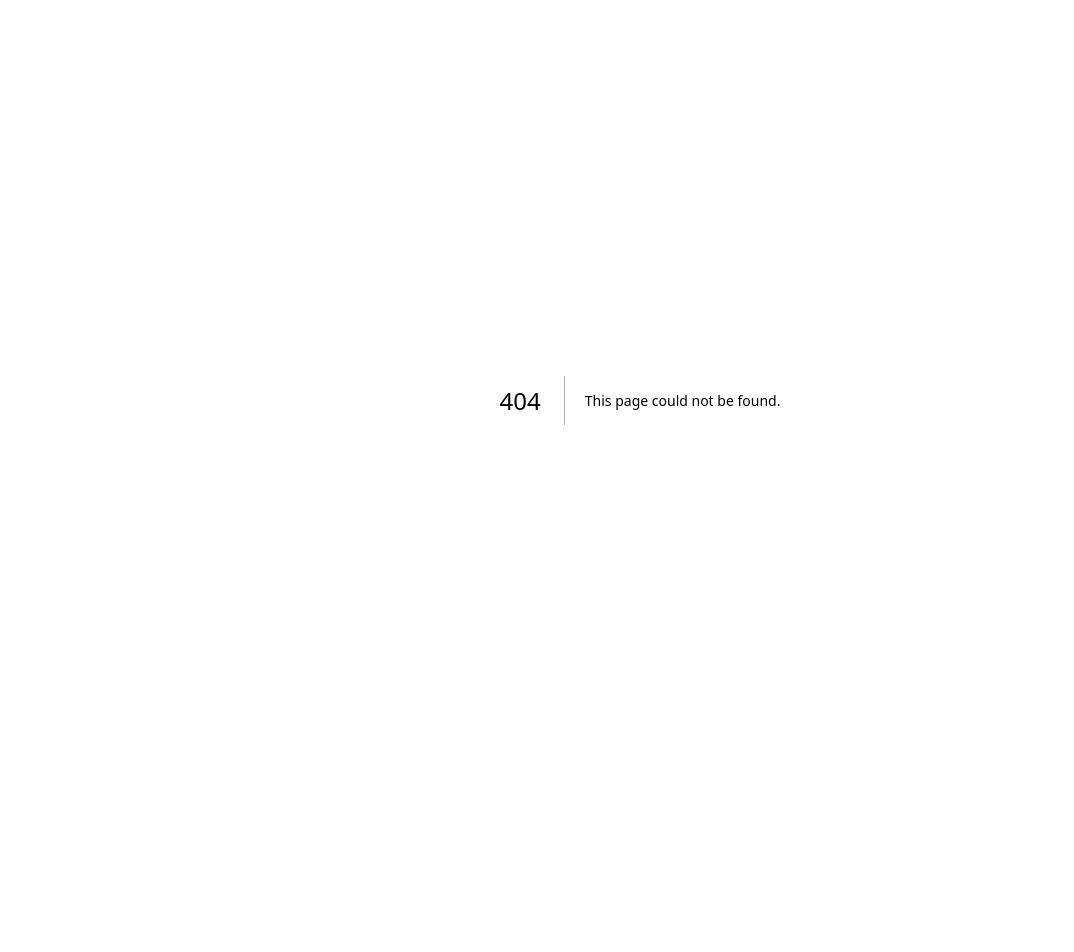
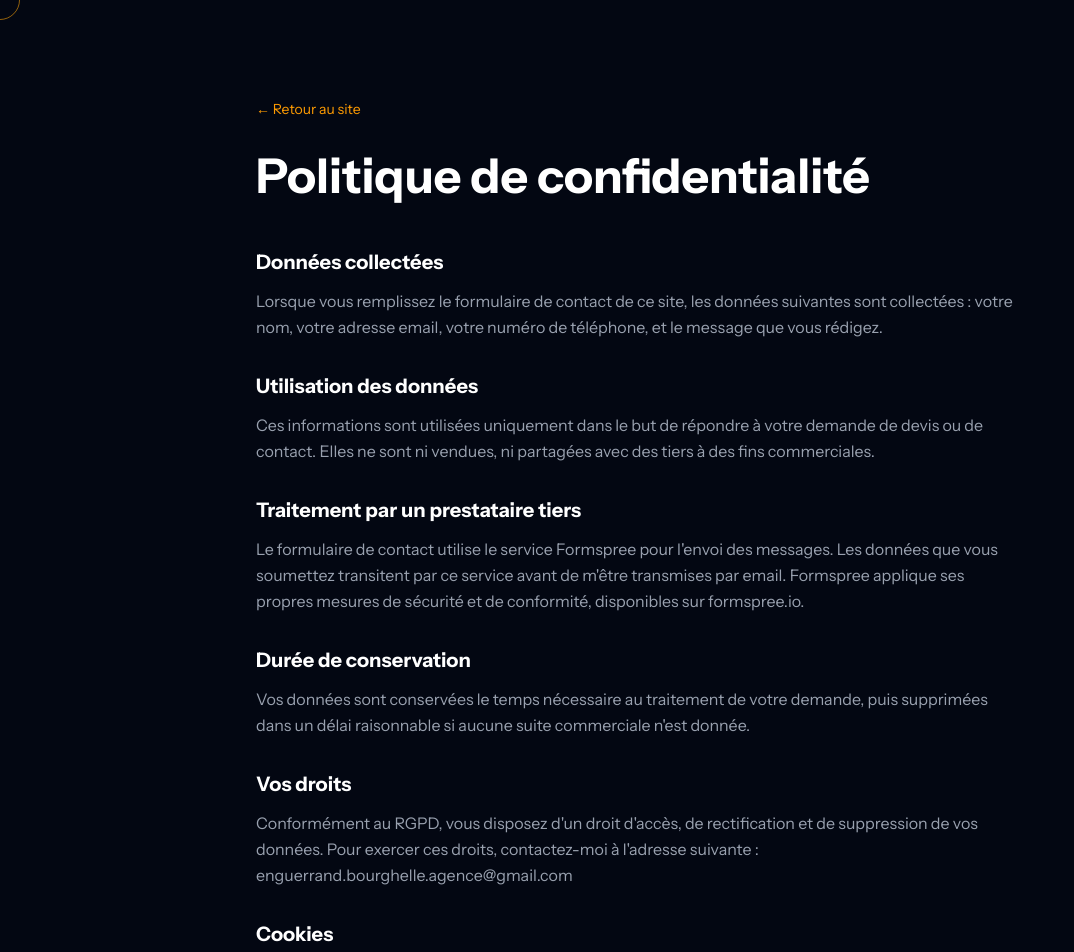
Before and after one commit to enguerrandbourghelle/agence-demo, a Next.js app: page /politique-confidentialite in a window 1280 px wide. Before the commit this address had no page. Shown: the top 952 px of the page, without its empty margins (0-1074 px from the left). Before the commit the page ends 800 px from the top, so only its background shows below. Built offline with nearby package versions, Linux system fonts and the light colour scheme.

Commit message:
feat: page politique de confidentialite et lien footer

```diff
--- /dev/null
+++ b/app/politique-confidentialite/page.tsx
@@ -0,0 +1,76 @@
+"use client";
+import { useRouter } from "next/navigation";
+import Cursor from "../../components/Cursor";
+
+export default function PolitiqueConfidentialite() {
+  const router = useRouter();
+
+  const handleBack = () => {
+    router.push("/");
+    setTimeout(() => {
+      document.getElementById("contact")?.scrollIntoView({ behavior: "smooth" });
+    }, 100);
+  };
+
+  return (
+    <main className="min-h-screen bg-gray-950 text-gray-300 px-6 md:px-16 py-24">
+      <Cursor />
+      <div className="max-w-3xl mx-auto">
+        <button onClick={handleBack} className="font-mono text-sm text-amber-500 hover:text-amber-400 transition">← Retour au site</button>
+        <h1 className="font-serif text-4xl md:text-5xl font-bold text-white mt-8 mb-12">Politique de confidentialité</h1>
+
+        <div className="flex flex-col gap-8 text-gray-400 leading-relaxed">
+          <section>
+            <h2 className="font-serif text-xl font-bold text-white mb-3">Données collectées</h2>
+            <p>
+              Lorsque vous remplissez le formulaire de contact de ce site, les données suivantes sont collectées :
+              votre nom, votre adresse email, votre numéro de téléphone, et le message que vous rédigez.
+            </p>
+          </section>
+
+          <section>
+            <h2 className="font-serif text-xl font-bold text-white mb-3">Utilisation des données</h2>
+            <p>
+              Ces informations sont utilisées uniquement dans le but de répondre à votre demande de devis ou
+              de contact. Elles ne sont ni vendues, ni partagées avec des tiers à des fins commerciales.
+            </p>
+          </section>
+
+          <section>
+            <h2 className="font-serif text-xl font-bold text-white mb-3">Traitement par un prestataire tiers</h2>
+            <p>
+              Le formulaire de contact utilise le service Formspree pour l&apos;envoi des messages. Les données que vous
+              soumettez transitent par ce service avant de m&apos;être transmises par email. Formspree applique ses propres
+              mesures de sécurité et de conformité, disponibles sur formspree.io.
+            </p>
+          </section>
+
+          <section>
+            <h2 className="font-serif text-xl font-bold text-white mb-3">Durée de conservation</h2>
+            <p>
+              Vos données sont conservées le temps nécessaire au traitement de votre demande, puis supprimées
+              dans un délai raisonnable si aucune suite commerciale n&apos;est donnée.
+            </p>
+          </section>
+
+          <section>
+            <h2 className="font-serif text-xl font-bold text-white mb-3">Vos droits</h2>
+            <p>
+              Conformément au RGPD, vous disposez d&apos;un droit d&apos;accès, de rectification et de suppression de vos
+              données. Pour exercer ces droits, contactez-moi à l&apos;adresse suivante :
+              enguerrand.bourghelle.agence@gmail.com
+            </p>
+          </section>
+
+          <section>
+            <h2 className="font-serif text-xl font-bold text-white mb-3">Cookies</h2>
+            <p>
+              Ce site n&apos;utilise pas de cookies de suivi ou de publicité. Seuls des cookies techniques,
+              nécessaires au bon fonctionnement du site, peuvent être utilisés par les services d&apos;hébergement.
+            </p>
+          </section>
+        </div>
+      </div>
+    </main>
+  );
+}
--- a/components/Footer.tsx
+++ b/components/Footer.tsx
@@ -36,6 +36,9 @@ export default function Footer() {
             <Link href="/mentions-legales" className="font-mono text-gray-600 text-xs hover:text-amber-500 transition">
               Mentions légales
             </Link>
+            <Link href="/politique-confidentialite" className="font-mono text-gray-600 text-xs hover:text-amber-500 transition">
+              Politique de confidentialité
+            </Link>
             <p className="font-mono text-gray-600 text-xs">
               Codé avec soin depuis la France
             </p>
```
